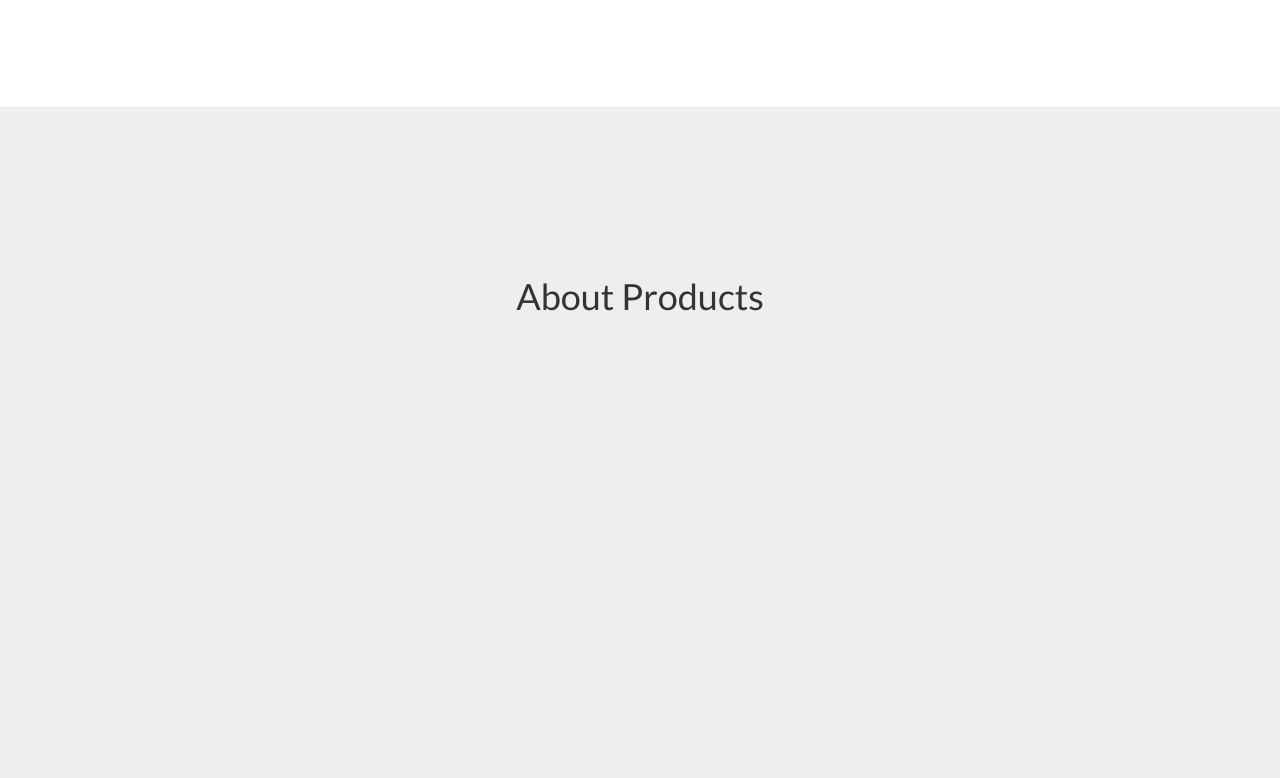
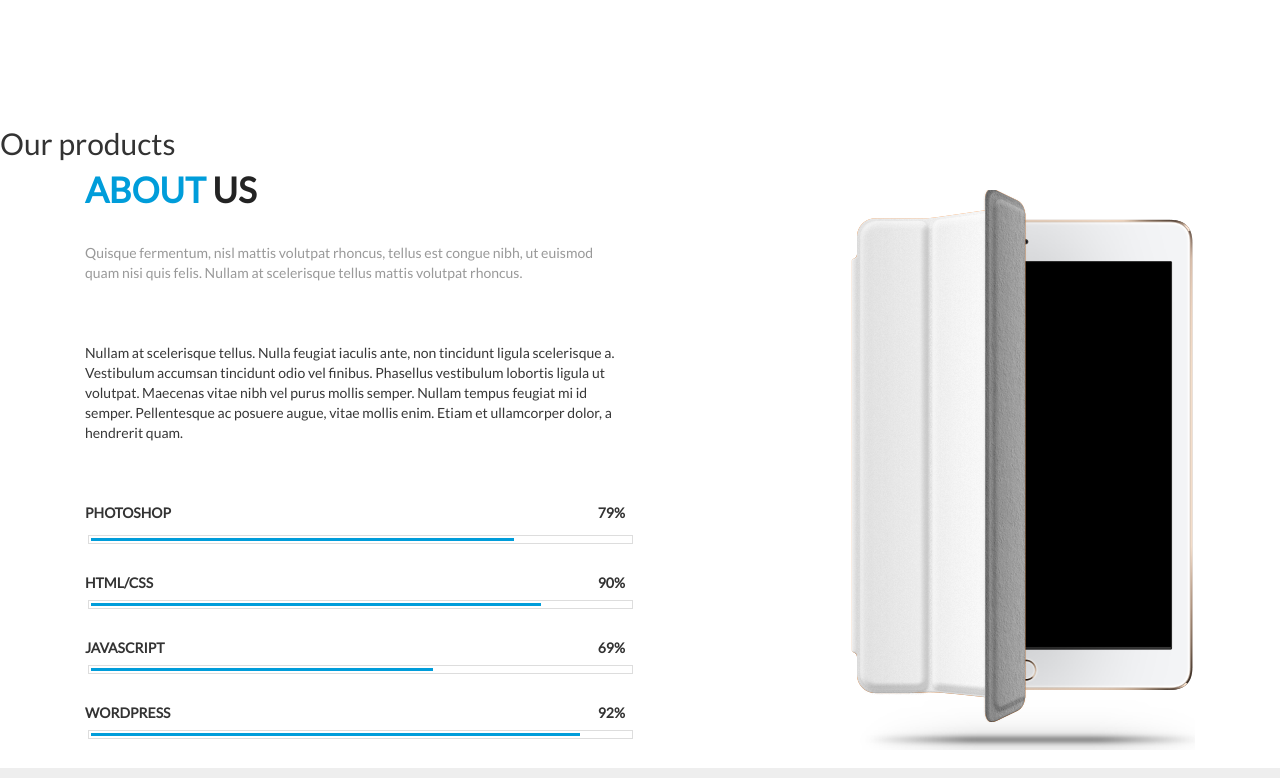
Before and after one commit to prezlyataa/UpQode_3d, a website: page index.html in a window 1280 px wide. Shown: the part 1242-2020 px from the top of the page. Drawn offline with Linux system fonts and the light colour scheme.

Commit message:
Skills block

```diff
--- a/css/main.css
+++ b/css/main.css
@@ -12,6 +12,8 @@ body {
 .wrapper {
     max-width: 1540px;
 }
+
+/*     Navbar      */
 
 .navbar {
     background-color: #fff;
@@ -28,7 +30,9 @@ body {
 
 .carousel-caption h2,
 .about_choose_us h2,
-.block_text h3 {
+.block_text h3,
+.skills h2,
+.names {
     text-transform: uppercase;
 }
 
@@ -69,7 +73,7 @@ body {
 
 
 
-/*Dropdown Menu */
+/*     Dropdown Menu     */
 
 .dropdown-submenu {
     position: relative;
@@ -177,6 +181,8 @@ body {
     margin-top: 4px;
 }
 
+/*     Banner     */
+
 .banner-section {
     padding-top: 0;
     overflow: auto;
@@ -200,6 +206,8 @@ body {
     padding-bottom: 40px;
 }
 
+/*     Choose us block     */
+
 .about_choose_us {
     padding-top: 105px;
 }
@@ -208,7 +216,7 @@ body {
     text-align: center;
 }
 
-.about_choose_us .intro h2 {
+.intro h2 {
     margin: 0;
     font-size: 35px;
     font-weight: bold;
@@ -216,7 +224,7 @@ body {
     padding-bottom: 35px;
 }
 
-.about_choose_us .intro p {
+.intro p {
     color: #999;
     padding-bottom: 80px;
 }
@@ -267,8 +275,42 @@ body {
     color: #999;
 }
 
+/*     Products     */
 
 
+
+
+/*     About us     */
+
+.skills p {
+    padding-bottom: 50px;
+}
+
+.skills .black_text {
+    color: #373737;
+}
+
+.left {
+    float: left;
+}
+
+.right {
+    float: right;
+}
+
+.percents {
+    padding-bottom: 25px;
+}
+
+.names {
+    font-weight: bold;
+    padding-bottom: 5px;
+}
+
+.right_img {
+    padding-top: 20px;
+    text-align: right;
+}
 
 
 
@@ -288,6 +330,9 @@ body {
     .block_1, .block_2, .block_3, .block_4 {
         margin-bottom: 10px;
     }
+    .right_img {
+        text-align: center;
+    }
 }
 
 
@@ -298,6 +343,13 @@ body {
     }
     .carousel-caption p {
         font-size: 8px;
+    }
+    .navbar-form .form-control {
+        width: 200px;
+        margin-left: 10px;
+    }
+    .technologies .percent_img img {
+        width: 50%;
     }
 }
 
--- a/css/scrolling-nav.css
+++ b/css/scrolling-nav.css
@@ -35,19 +35,7 @@ of those sections to manage the look and feel of the site. */
     text-align: center;
 }
 
-.products-section {
-    height: 100%;
-    padding-top: 150px;
-    text-align: center;
-    background: #eee;
-}
 
-.services-section {
-    height: 100%;
-    padding-top: 150px;
-    text-align: center;
-    background: #fff;
-}
 
 .contact-section {
     height: 100%;
--- a/index.html
+++ b/index.html
@@ -76,7 +76,7 @@
                         </ul>
                     </li>
                     <li>
-                        <a class="page-scroll" href="#services">About</a>
+                        <a class="page-scroll" href="#about_us">About</a>
                     </li>
                     <li>
                         <a class="page-scroll" href="#contact">Contact</a>
@@ -197,21 +197,61 @@
     </section>
 
     <section id="products" class="products-section">
-        <div class="container">
-            <div class="row">
-                <div class="col-lg-12">
-                    <h1>About Products</h1>
-                </div>
-            </div>
+        <div class="products_title">
+            <h2>Our <span>products</span></h2>
         </div>
     </section>
 
-    <section id="services" class="services-section">
+    <section id="about_us" class="about_us_section">
         <div class="container">
-            <div class="row">
-                <div class="col-lg-12">
-                    <h1>Services Section</h1>
+            <div class="skills col-md-6 col-sm-12 col-xs-12">
+                <div class="intro">
+                    <h2>About <span class="black_phrase">us</span></h2>
+                    <p>Quisque fermentum, nisl mattis volutpat rhoncus, tellus est congue nibh, ut euismod quam nisi quis felis.
+                        Nullam at scelerisque tellus mattis volutpat rhoncus.</p>
+                    <p class="black_text">Nullam at scelerisque tellus. Nulla feugiat iaculis ante, non tincidunt ligula scelerisque a. Vestibulum accumsan tincidunt odio vel finibus. Phasellus vestibulum lobortis ligula ut volutpat. Maecenas vitae nibh vel purus mollis semper. Nullam tempus feugiat mi id semper. Pellentesque ac posuere augue, vitae mollis enim. Etiam et ullamcorper dolor, a hendrerit quam. </p>
                 </div>
+                <div class="technologies">
+                    <div class="percents">
+                        <div class="names clearfix">
+                            <span class="left">Photoshop</span>
+                            <span class="right">79%</span>
+                        </div>
+                        <div class="percent_img">
+                            <img src="img/79.png" alt="img">
+                        </div>
+                    </div>
+                    <div class="percents">
+                        <div class="names">
+                            <span class="left">Html/Css</span>
+                            <span class="right">90%</span>
+                        </div>
+                        <div class="percent_img">
+                            <img src="img/90.png" alt="img">
+                        </div>
+                    </div>
+                    <div class="percents">
+                        <div class="names">
+                            <span class="left">JavaScript</span>
+                            <span class="right">69%</span>
+                        </div>
+                        <div class="percent_img">
+                            <img src="img/69.png" alt="img">
+                        </div>
+                    </div>
+                    <div class="percents">
+                        <div class="names">
+                            <span class="left">WordPress</span>
+                            <span class="right">92%</span>
+                        </div>
+                        <div class="percent_img">
+                            <img src="img/92.png" alt="img">
+                        </div>
+                    </div>
+                </div>
+            </div>
+            <div class="right_img col-md-6 col-sm-12 col-xs-12">
+                <img src="img/ipad-mockup.png" alt="img">
             </div>
         </div>
     </section>
```
Also changed, not shown: img/69.png (added), img/79.png (added), img/90.png (added), img/92.png (added), img/bg_products.png (added), img/bg_products_title.png (added), img/ipad-mockup.png (added), img/menu-icon.png (deleted).
